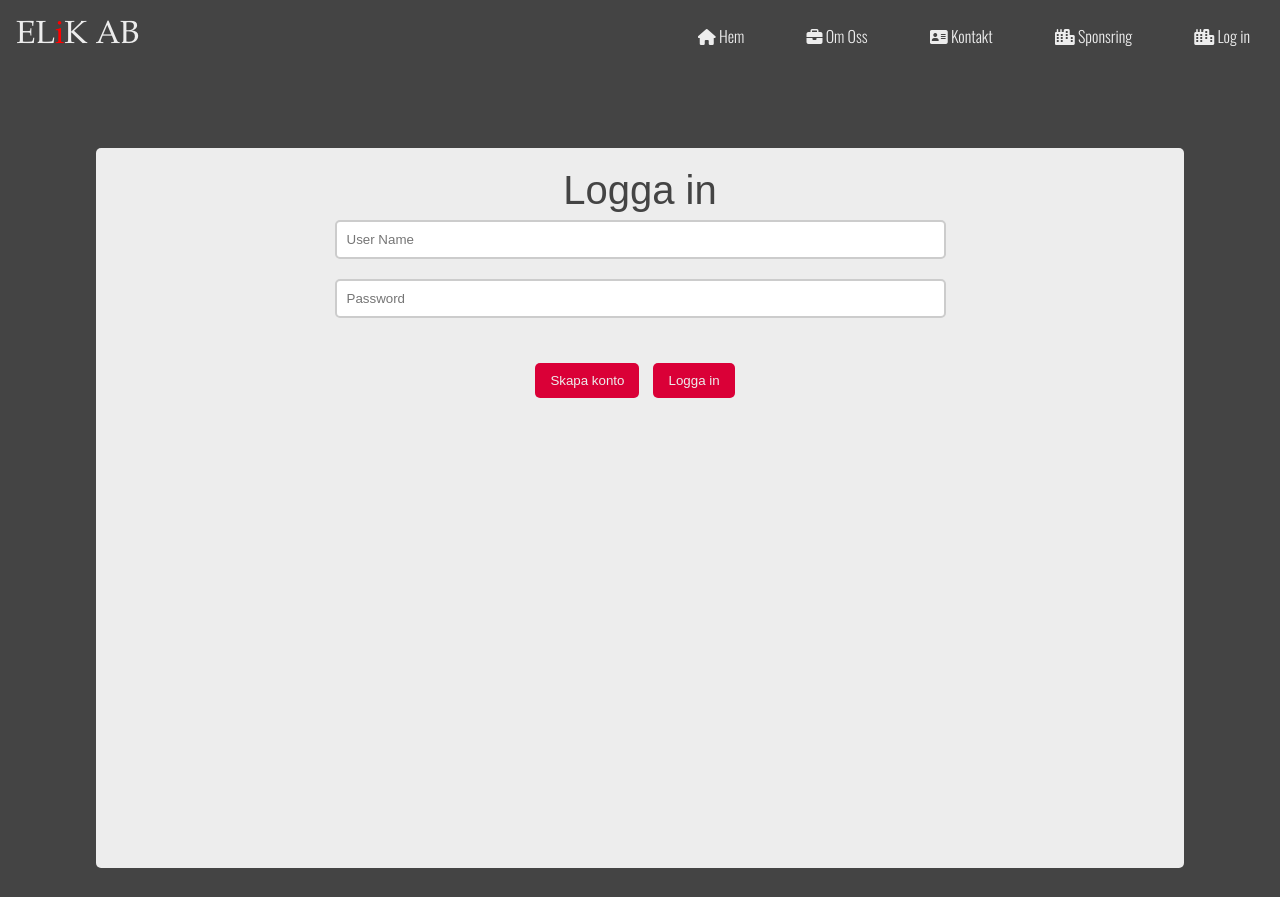
After one commit to Legendarycentaur/ElikAB_webpage, a PHP site: page /logInPage.html in a window 1280 px wide. The commit adds this page. Run offline with PHP 8.4, Linux system fonts and the light colour scheme; some libraries are stand-ins or nearby versions.

Commit message:
updaterat 4.0.3

```diff
--- /dev/null
+++ b/changecoloroftopnav.js
@@ -0,0 +1,14 @@
+function switchnavbarcolor(){
+var menybutton = document.getElementById("menu-toggle");
+var navbar=document.getElementById('navbar');
+var navbarmenulist = document.getElementById('övrenavmobil');
+
+if (menybutton.checked==true){
+    navbar.classList.add('addcolor');
+
+}
+else if (menybutton.checked==false){
+    navbar.classList.remove('addcolor');
+
+}
+}
--- /dev/null
+++ b/createAccount.js
@@ -0,0 +1,6 @@
+function createaccountmakeboxvisible(){
+
+    document.getElementById("phonenumber").style.display="block";
+    document.getElementById("name").style.display="block";
+    document.getElementById("createAccount").style.display="none";
+}
--- /dev/null
+++ b/logInPage.html
@@ -0,0 +1,77 @@
+<!DOCTYPE html>
+<html lang="SE">
+
+
+<head>
+  <Link rel="stylesheet" href="style.css">
+  <title>ELiK AB</title>
+  <meta charset="utf-8">
+  <meta http-equiv="X-UA-Compatible" content="IE=edge">
+  <meta name="viewport" content="width=device-width, initial-scale=1, shrink-to-fit=no">
+  <link rel="preconnect" href="https://fonts.googleapis.com">
+  <link rel="preconnect" href="https://fonts.gstatic.com" crossorigin>
+  <link href="https://fonts.googleapis.com/css2?family=Oswald:wght@300&display=swap" rel="stylesheet">
+  <script src="https://kit.fontawesome.com/908b74a717.js" crossorigin="anonymous"></script>
+    <meta name="description" content="ELiK">
+</head>
+
+<body id="loginPage" ><div id="nav" class="nav">
+  <section id="navbar" class="top-nav-mobil">
+    <div class="bgcolor">
+      <div>
+        <div id="loggan"><a href="startsida.html" class="loggan">EL<span id="i">i</span>K AB
+
+            </sty></a></div>
+      </div>
+      <input id="menu-toggle" type="checkbox" onclick="switchnavbarcolor()"/>
+      <label class='menu-button-container' for="menu-toggle">
+        <div class='menu-button'></div>
+      </label>
+      <ul class="menu" >
+        <ul id="menydelen" class="menu" ></ul>
+        <li class="övrenavmobil"><a href="startsida.html"><i class="fas fa-house"></i> Hem</a></li>
+
+        <li class="övrenavmobil"><a href="omoss.html"><i class="fa-solid fa-briefcase"></i>
+
+            Om Oss</a></li>
+        <li class="övrenavmobil"><a href="kontaktaoss.html"><i class="fa-solid fa-address-card"></i> Kontakt</a></li>
+        <li class="övrenavmobil"><a href="sponsorskap.html"><i class="fa-solid fa-city"></i> Sponsring</a></li>
+        <li class="övrenavmobil"><a href="logInPage.html"><i class="fa-solid fa-city"></i> Log in</a></li>
+      </ul>
+  </section>
+  </div>
+  </div>
+  <div class="signincontent">
+    <h1 class="loginheader1">Logga in</h1>
+    <form action="login.php" method="post">
+
+        <h2></h2>
+
+        <?php if (isset($_GET['error'])) { ?>
+
+            <p class="error"><?php echo $_GET['error']; ?></p>
+
+        <?php } ?>
+
+
+        <input id="username" type="text" name="uname" placeholder="User Name"><br>
+
+        <input id="password" type="password" name="password" placeholder="Password"><br>
+
+        <input id="phonenumber" type="text" name="uname" placeholder="Telefonnummer"><br>
+
+        <input id="name" type="password" name="password" placeholder="Namn"><br>
+        <button id="createAccount" type="button"onclick="createaccountmakeboxvisible()">Skapa konto</button>
+        <button id="signinbutton" type="submit">Logga in</button>
+
+  </div>
+
+
+  <script src="scriptnb.js"></script>
+  <script src="scriptmy.js"></script>
+  <script src="countHeightOfScreen.js"></script>
+  <script src="changecoloroftopnav.js"></script>
+  <script src="createAccount.js"></script>
+</body>
+
+</html>
--- a/scriptnb.js
+++ b/scriptnb.js
@@ -3,7 +3,7 @@ function changeBG(){
     var scrollValue= window.scrollY;
     var navbar=document.getElementById('navbar');
     console.log(scrollValue);
-    if(scrollValue>150){
+    if(scrollValue>0){
         navbar.classList.add('addcolor');
     }
     else{
--- a/startsida.html
+++ b/startsida.html
@@ -36,7 +36,7 @@
 
             </sty></a></div>
       </div>
-      <input id="menu-toggle" type="checkbox" />
+      <input id="menu-toggle" type="checkbox" onclick="switchnavbarcolor()"/>
       <label class='menu-button-container' for="menu-toggle">
         <div class='menu-button'></div>
       </label>
@@ -49,6 +49,7 @@
             Om Oss</a></li>
         <li class="övrenavmobil"><a href="kontaktaoss.html"><i class="fa-solid fa-address-card"></i> Kontakt</a></li>
         <li class="övrenavmobil"><a href="sponsorskap.html"><i class="fa-solid fa-city"></i> Sponsring</a></li>
+        <li class="övrenavmobil"><a href="logInPage.html"><i class="fa-solid fa-city"></i> Log in</a></li>
       </ul>
   </section>
   </div>
@@ -103,6 +104,7 @@
   <script src="scriptnb.js"></script>
   <script src="scriptmy.js"></script>
   <script src="countHeightOfScreen.js"></script>
+  <script src="changecoloroftopnav.js"></script>
 </body>
 
 </html>
--- a/style.css
+++ b/style.css
@@ -1,9 +1,11 @@
 
-
+*{
+  border: 0px solid  white;
+}
 /*Goodag*/
 
 body {
-  background-color: rgb(0, 0, 0);
+  background-color: #171717;
   overflow-x: hidden;
   height: fit-content;
   display:block;
@@ -20,7 +22,7 @@ html ::-webkit-scrollbar {
 }
 
 a {
-  color: #ffffff;
+  color: #EDEDED;
   text-decoration: none;
 
 
@@ -698,3 +713,52 @@ h2{
   padding: 0 10px 20px 5px;
 
 }
+
+#loginPage{
+  background-color: #444444;
+}
+.signincontent{
+  position:relative;
+  top: 60px;
+  text-align: center;
+  height: 90vh;
+  margin: 7%;
+  background-color: #ededed;
+  border-radius: 5px;
+}
+.loginheader1{
+  position: relative;
+  top: 20px;
+  font-size: 40px;
+  color:#444444;
+  font-family:Arial, Helvetica, sans-serif;
+  font-weight: 100;
+}
+#username,#password,#phonenumber,#name{
+  display: block;
+  border: 2px solid #ccc;
+  width: 54%;
+  padding: 10px;
+  margin: 1px auto;
+  border-radius: 5px;
+}
+
+#phonenumber,#name{
+  display: none;
+}
+
+
+#signinbutton, #createAccount{
+    background: #DA0037;
+    padding: 10px 15px;
+    color: #EDEDED;
+    border-radius: 5px;
+    margin-right: 10px;
+    border: none;
+    position: relative;
+    top: -10px;
+
+}
+#signinbutton:hover,#createAccount:hover{
+  background-color: #100f0f;
+}
```
Also changed, not shown: other parts of style.css (+44 -31 lines).
